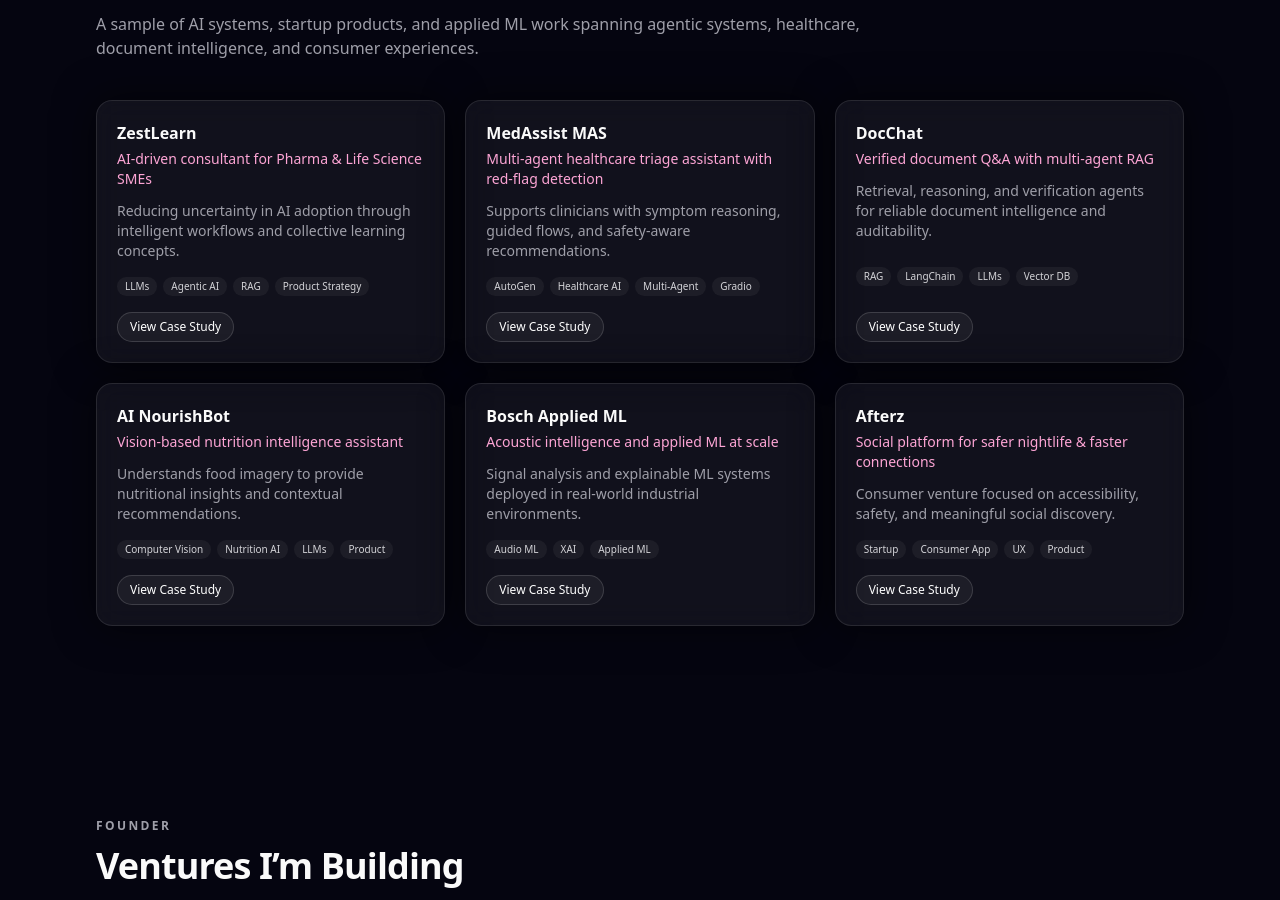
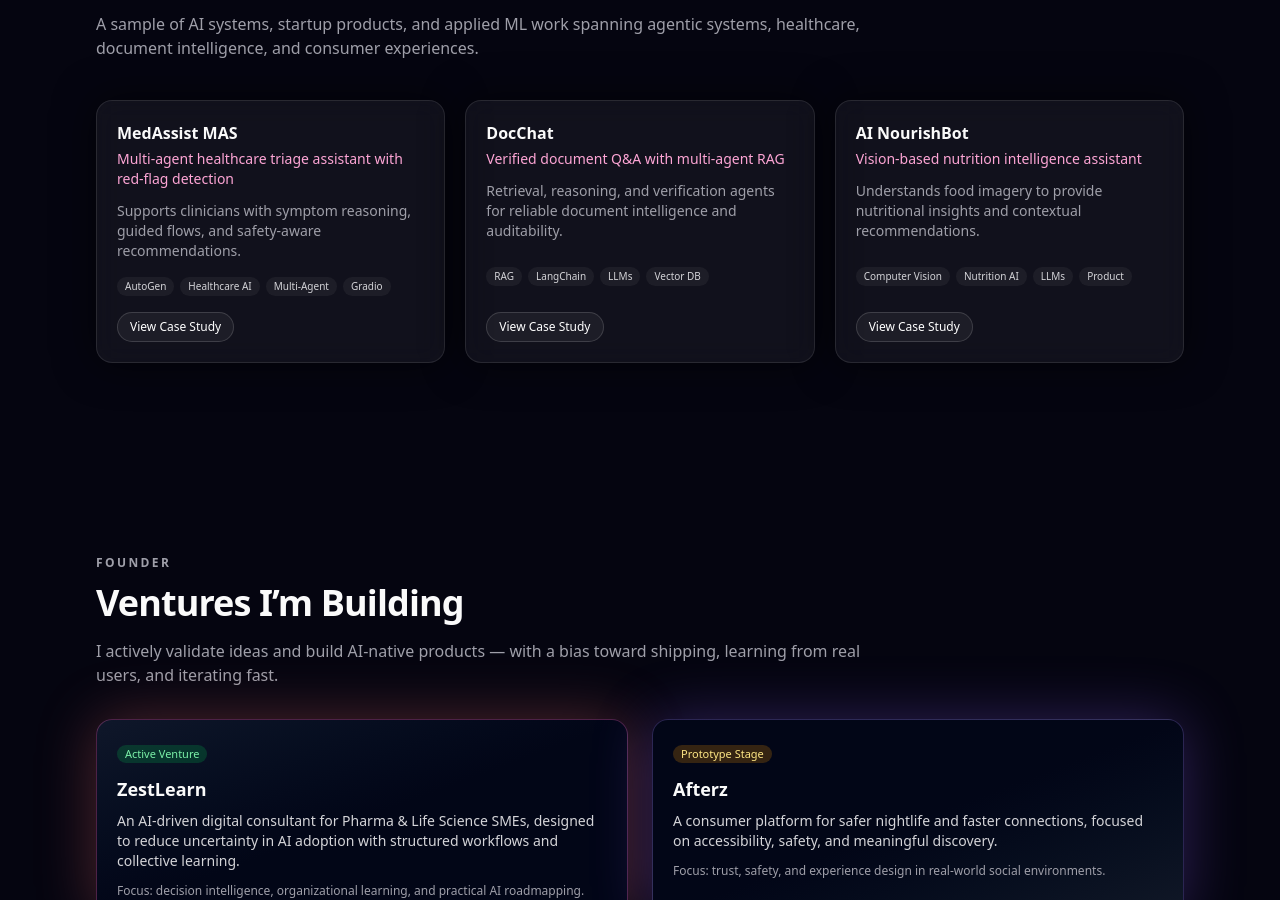
Before and after one commit to PRONGS-CHIRAG/personal_website, a Next.js app: page / in a window 1280 px wide. Shown: the part 1630-2530 px from the top of the page. Built offline with nearby package versions, Linux system fonts and the light colour scheme.

Commit message:
Modified projects content

```diff
--- a/src/app/page.tsx
+++ b/src/app/page.tsx
@@ -12,13 +12,7 @@
 import { HighlightCard } from "@/components/cards/HighlightCard";
 
 const projects = [
-  {
-    title: "ZestLearn",
-    tagline: "AI-driven consultant for Pharma & Life Science SMEs",
-    description:
-      "Reducing uncertainty in AI adoption through intelligent workflows and collective learning concepts.",
-    tags: ["LLMs", "Agentic AI", "RAG", "Product Strategy"],
-  },
+
   {
     title: "MedAssist MAS",
     tagline: "Multi-agent healthcare triage assistant with red-flag detection",
@@ -40,20 +34,7 @@
       "Understands food imagery to provide nutritional insights and contextual recommendations.",
     tags: ["Computer Vision", "Nutrition AI", "LLMs", "Product"],
   },
-  {
-    title: "Bosch Applied ML",
-    tagline: "Acoustic intelligence and applied ML at scale",
-    description:
-      "Signal analysis and explainable ML systems deployed in real-world industrial environments.",
-    tags: ["Audio ML", "XAI", "Applied ML"],
-  },
-  {
-    title: "Afterz",
-    tagline: "Social platform for safer nightlife & faster connections",
-    description:
-      "Consumer venture focused on accessibility, safety, and meaningful social discovery.",
-    tags: ["Startup", "Consumer App", "UX", "Product"],
-  },
+
 ];
 
 export default function Home() {
```
